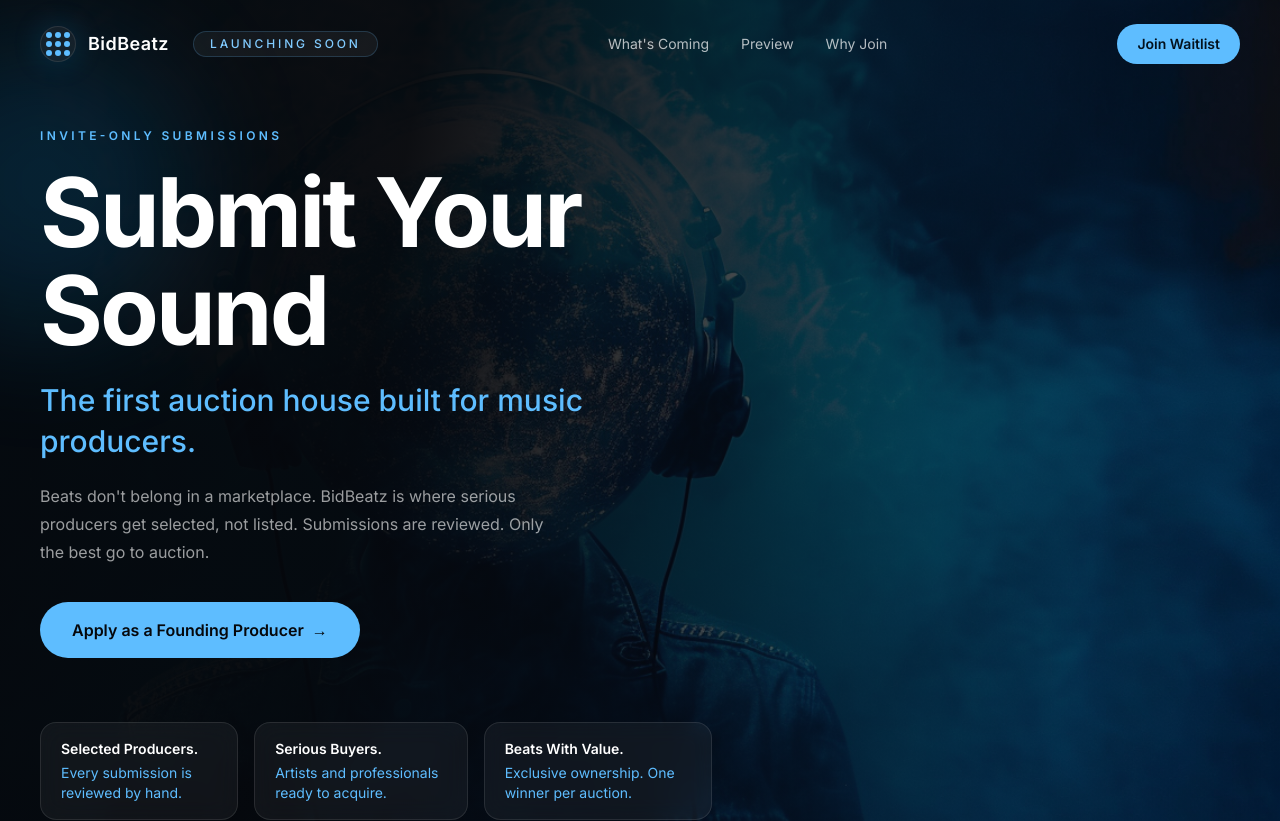
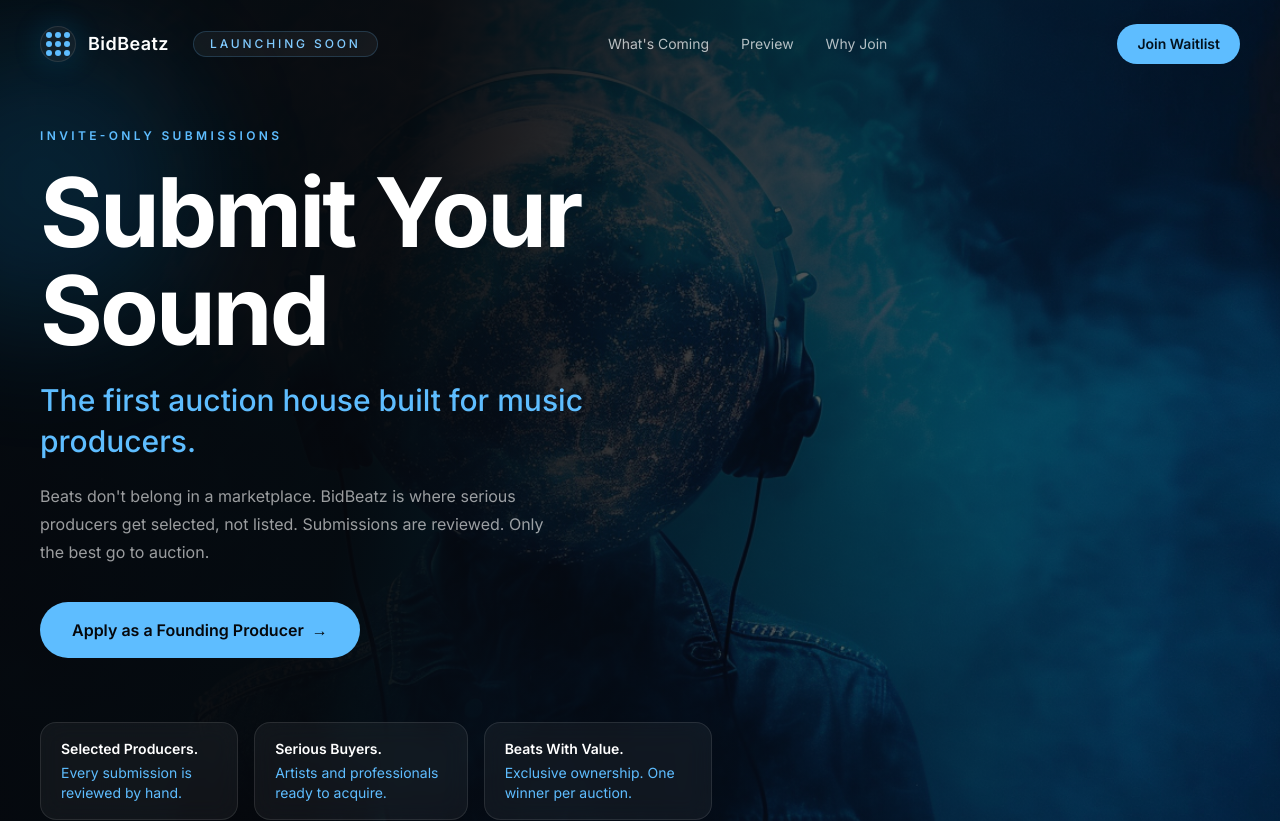
Before and after one commit to rasteven/bidbeatz, a Next.js app: page / in a window 1280 px wide. Shown: the top 821 px of the page. Built offline with nearby package versions, Linux system fonts and the light colour scheme.

Commit message:
Adjust hero image class for better positioning

```diff
--- a/components/landing/hero.tsx
+++ b/components/landing/hero.tsx
@@ -20,7 +20,7 @@
         alt="Hero background"
         fill
         priority
-        className="object-cover object-right"
+        className="object-cover object-[80%]"
       />
       {/* Dark gradient overlay */}
       <div className="absolute inset-0 bg-[linear-gradient(100deg,rgba(5,7,11,0.97)_30%,rgba(5,7,11,0.70)_58%,rgba(5,7,11,0.20)_100%)]" />
```
